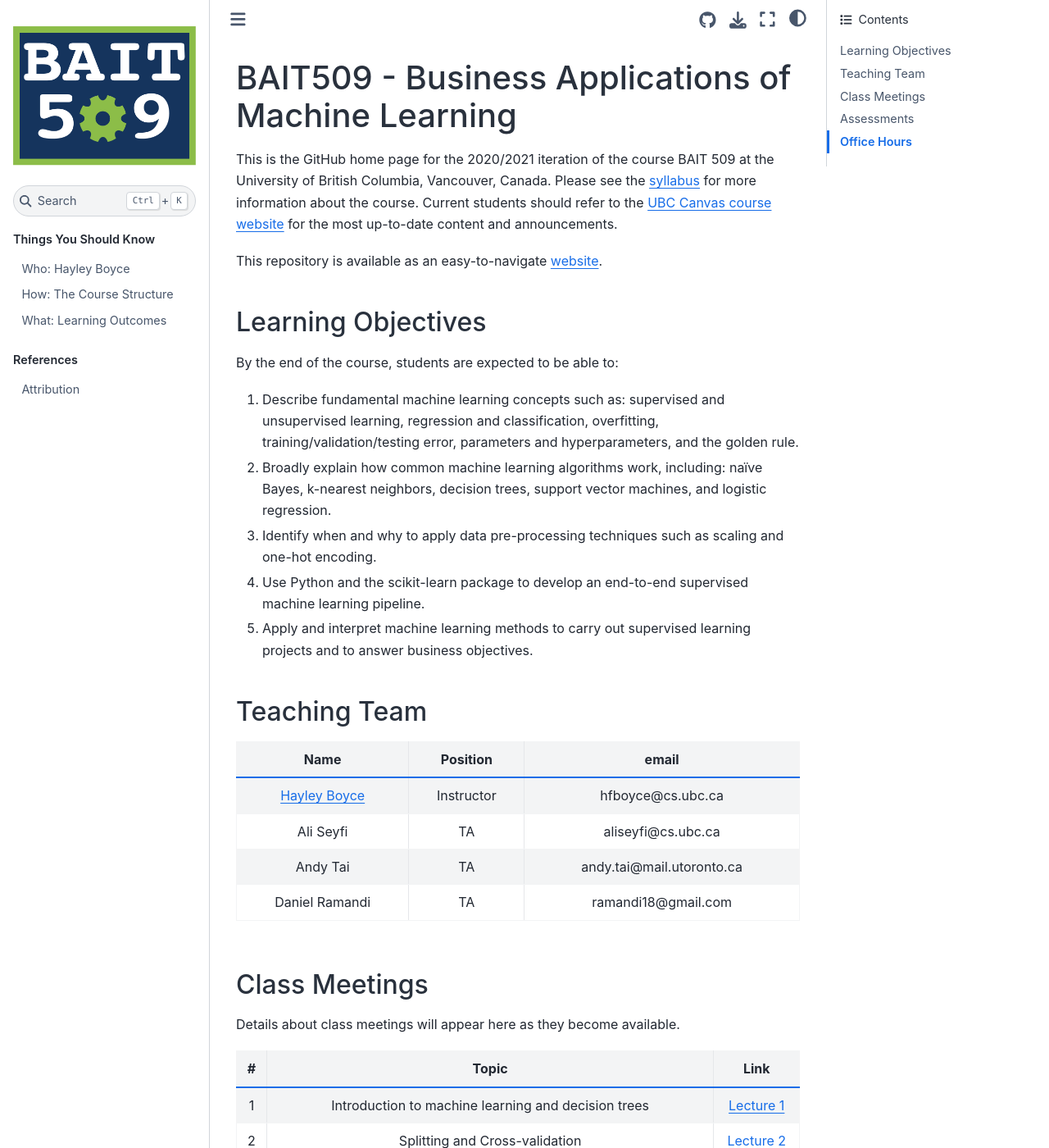
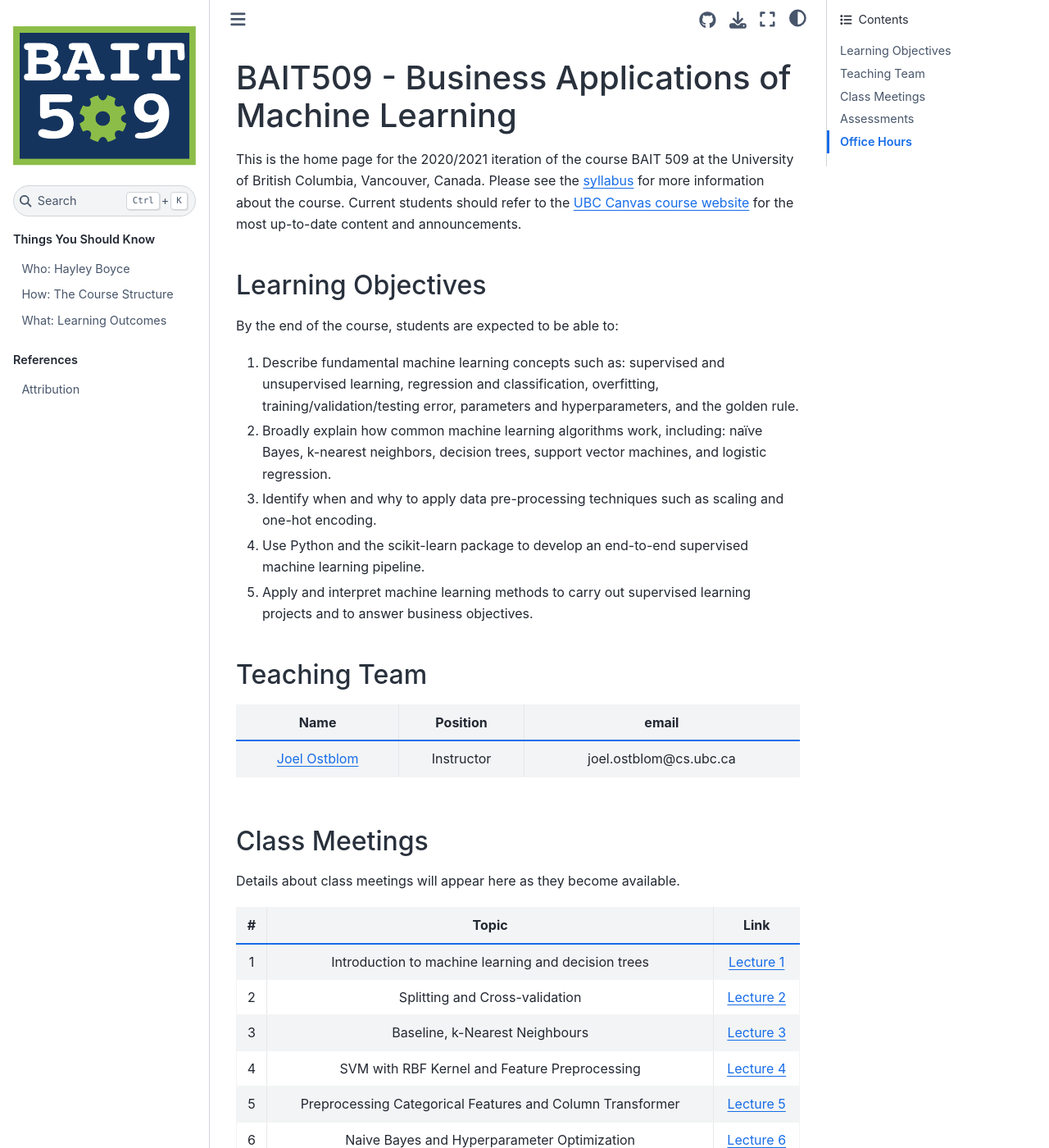
Before and after one commit to bait509-ubc/BAIT509, a Jupyter Book: the page built from intro.md, in a window 1280 px wide and 1400 px high. Shown: the whole window at 82% size. Built offline with Jupyter Book 1.0.4 settings and Sphinx 7.4.7 and the Sphinx Book theme 1.1.4, drawn with Linux system fonts in a browser that asks for light colours; pages that are not in the unit, such as notebooks, are missing from menus; some of the changed text lies outside the part shown.

Commit message:
Update intro page instructor info for 2022

```diff
--- a/intro.md
+++ b/intro.md
@@ -1,8 +1,6 @@
 # BAIT509 - Business Applications of Machine Learning
 
-This is the GitHub home page for the 2020/2021 iteration of the course BAIT 509 at the University of British Columbia, Vancouver, Canada. Please see the [syllabus](https://github.com/bait509-ubc/BAIT509/blob/master/2021BAIT509_course_outline.pdf) for more information about the course. Current students should refer to the [UBC Canvas course website](https://canvas.ubc.ca/courses/58082) for the most up-to-date content and announcements.
-
-This repository is available as an easy-to-navigate [website](https://bait509-ubc.github.io/BAIT509/intro.html).
+This is the home page for the 2020/2021 iteration of the course BAIT 509 at the University of British Columbia, Vancouver, Canada. Please see the [syllabus](https://github.com/bait509-ubc/BAIT509/blob/master/BAIT509-2022.pdf) for more information about the course. Current students should refer to the [UBC Canvas course website](https://canvas.ubc.ca/courses/82520) for the most up-to-date content and announcements.
 
 ## Learning Objectives
 
@@ -19,10 +17,7 @@ By the end of the course, students are expected to be able to:
 
 | Name         | Position   | email |
 | :---:        | :---:      | :---:         |
-| [Hayley Boyce](https://www.hayleyfboyce.com/) | Instructor | hfboyce@cs.ubc.ca |
-| Ali Seyfi | TA | aliseyfi@cs.ubc.ca |
-| Andy Tai | TA | andy.tai@mail.utoronto.ca |
-| Daniel Ramandi| TA | ramandi18@gmail.com |
+| [Joel Ostblom](https://www.joelostblom.com/) | Instructor | joel.ostblom@cs.ubc.ca |
 
 ## Class Meetings
 
@@ -59,7 +54,4 @@ Want to talk about the course outside of lecture? Let's talk during these dedica
 
 | Teaching Member | When                 | Where    |
 | :---:           | :---:                | :---:    |
-|  [Hayley Boyce](https://www.hayleyfboyce.com/)  | Thursdays 1:00 -2:00 PST | Zoom link in Canvas |
-| Ali Seyfi | Fridays 12-1 pm | Zoom link in Canvas |
-| Andy Tai | Wedesdays 4-5 pm (Starting April 28th) | Zoom link in Canvas |
-| Daniel Ramandi| In class; Monday and Wednesdays 8-10 am | Zoom link in Canvas |
+|  Joel Ostblom   | Thursdays 2 - 3 PM PST | Zoom link on Canvas |
```
